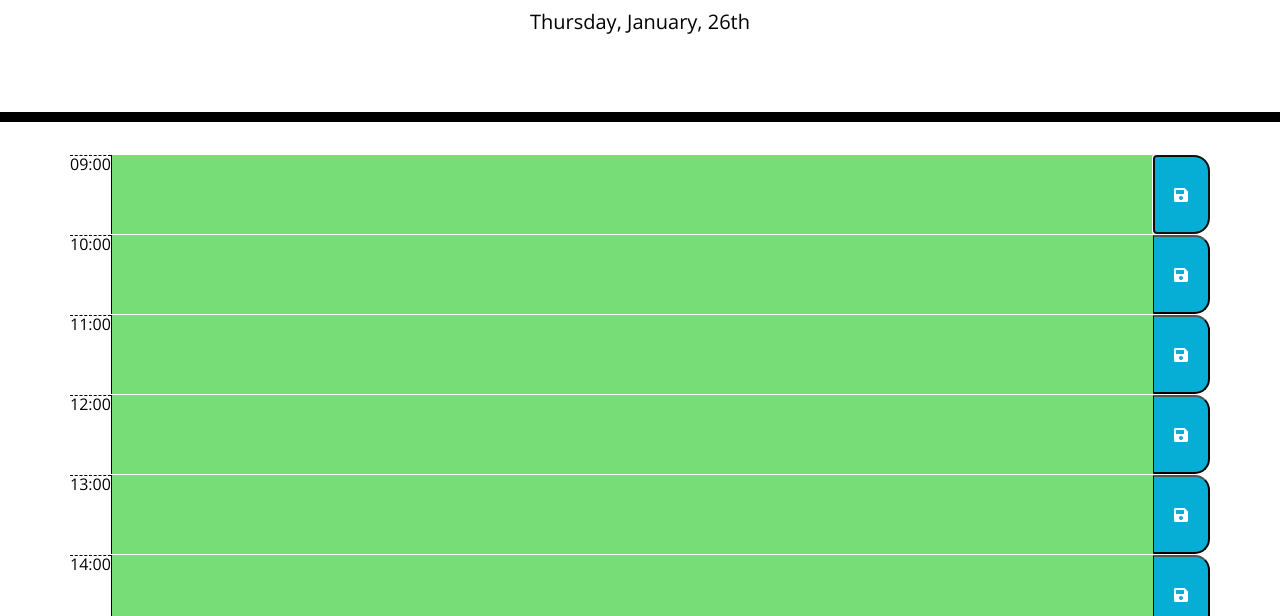
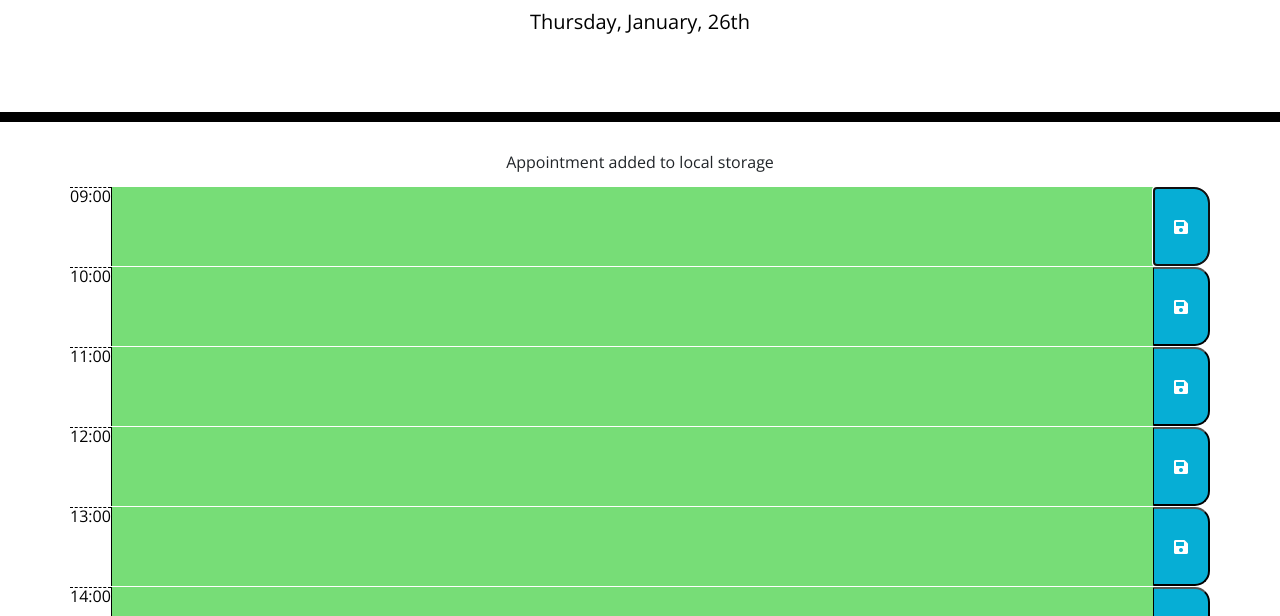
Before and after one commit to MarilynWho/daily-planner, a plain HTML site: page index.html in a window 1280 px wide. Both pictures are taken after a click on the button 1181 px from the left and 376 px from the top of the page. Shown: the part 182-798 px from the top of the page. Drawn offline with nearby package versions, Linux system fonts and the light colour scheme.

Commit message:
changed keys and values for better usage

```diff
--- a/index.html
+++ b/index.html
@@ -29,6 +29,7 @@
       <p id="currentDay" class="lead"></p>
     </header>
     <div class="container">
+      <div class="save"></div>
         <!-- Timeblocks go here -->
     </div>
 
--- a/js/index.js
+++ b/js/index.js
@@ -4,11 +4,11 @@ let table = $(".container");
 // Access local storage
 let savedEntries = localStorage.getItem("entry");
 if (savedEntries == undefined) {
-  savedEntries = [];
+  savedEntries = {};
 } else {
   savedEntries = JSON.parse(savedEntries);
 }
-// console.log(savedEntries);
+console.log(savedEntries);
 // display
 $("#currentDay").text(today.format("dddd, MMMM, Do"));
 
@@ -23,10 +23,10 @@ function timeOfTheDay() {
     // added 'flex-grow' attribute for it to take more spase
     let textArea = $("<textarea>").addClass("textarea").css("flex-grow", "1");
     // Check if there are entrys in local storage
-    let match = savedEntries.find(element => element.time === i.format("HH:mm"));
+    let match = savedEntries[i.format("HH:mm")];
     console.log(match);
     if (match !== undefined) {
-      textArea.text(match.text);
+      textArea.text(match);
     }
     if (i.isSame(today.startOf("hour"))) {
       // if timeblock in this hour, add class "present"
@@ -55,25 +55,16 @@ function timeOfTheDay() {
   }
 }
 
-// function fillTheText(time) {
-//   $.each(savedEntries, function (saved, index) {
-//     console.log(saved);
-//     if (time === saved.time) {
-//       return saved;
-//     }
-//   });
-// }
 
 function saveMemo(event) {
   event.preventDefault();
-  savedEntries.push({
-    time: $(this).parent().children(".hour").text(),
-    text: $(this).parent().children(".textarea").val(),
-  });
-
-  // console.log(entry);
-
+  let time = $(this).parent().children(".hour").text();
+  let text = $(this).parent().children(".textarea").val();
+  savedEntries[time] = text;
+  // save to local storage
   localStorage.setItem("entry", JSON.stringify(savedEntries));
+  let saveMsg = $("<p>").text("Appointment added to local storage").css("text-align", "center");
+  $(".save").append(saveMsg);
 }
 
 $(".container").on("click", ".saveBtn", saveMemo);
```
Lines whose indentation alone changed are shown as unchanged.
